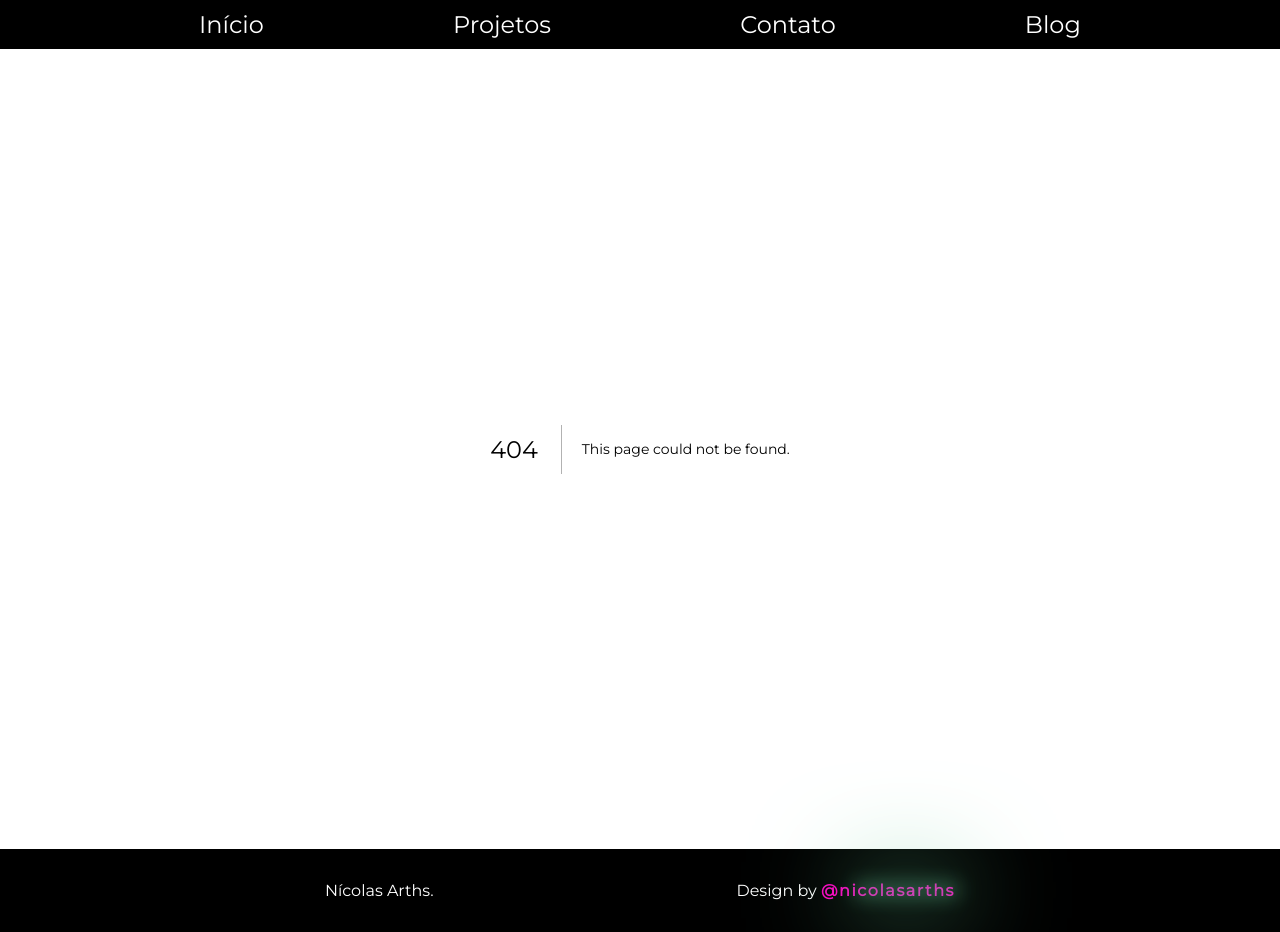
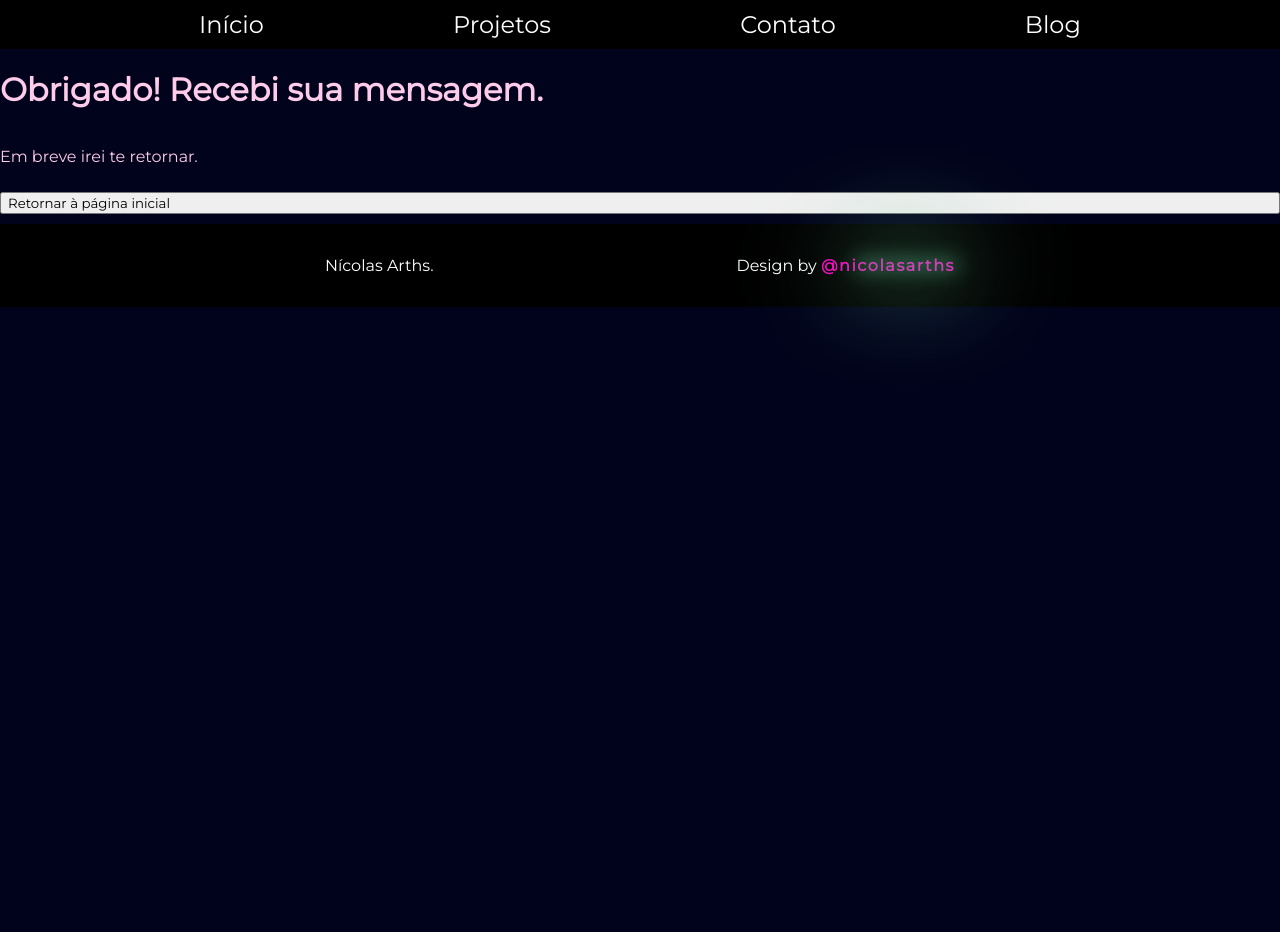
Before and after one commit to nicolasarths/personal-website, a Next.js app: page /contato/sucesso in a window 1280 px wide. Before the commit this address had no page. After the commit the page ends 800 px from the top, so only its background shows below. Built offline with nearby package versions, Linux system fonts and the light colour scheme; a web font is replaced by a local one.

Commit message:
add successfully sent email page

```diff
--- /dev/null
+++ b/src/pages/contato/sucesso.js
@@ -0,0 +1,17 @@
+import Link from "next/link";
+
+export default function Success() {
+  return (
+    <>
+      <div className="flex flex-column margin-y-medium container-small margin-x-auto">
+        <h1>Obrigado! Recebi sua mensagem.</h1>
+        <p>Em breve irei te retornar.</p>
+        <Link href="/">
+          <button className="margin-y text-left normal padding-y">
+            Retornar à página inicial
+          </button>
+        </Link>
+      </div>
+    </>
+  );
+}
```
